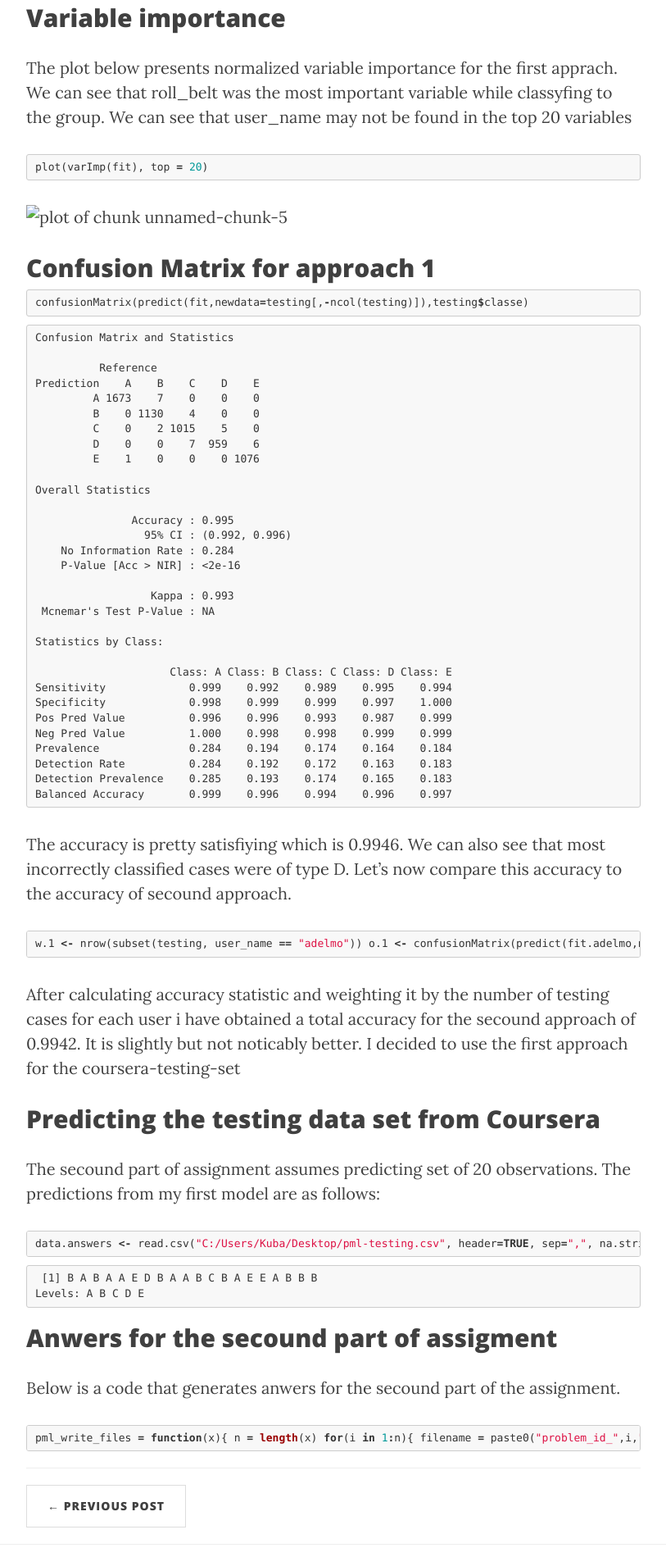
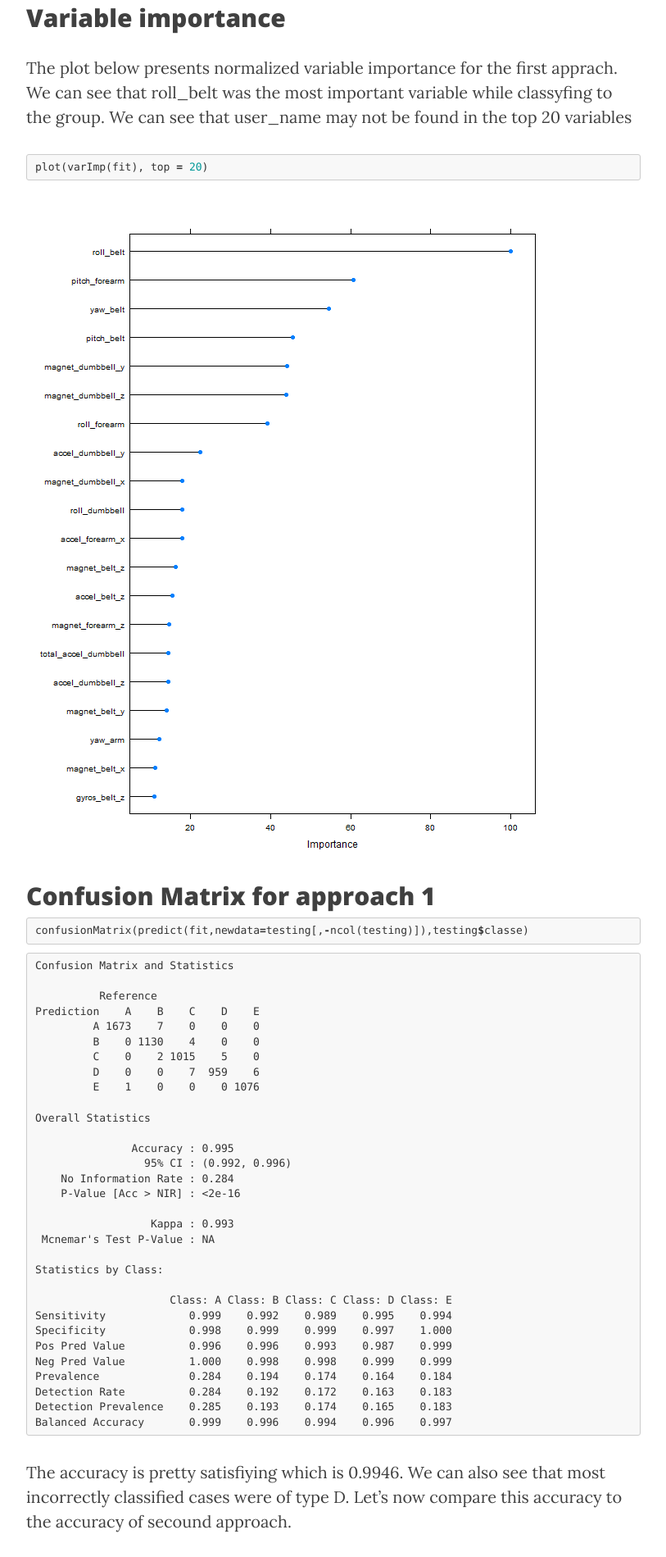
Before and after one commit to Rawrqs/Rawrqs.github.io, a Jekyll site: the page built from _posts/2015-03-01-machine-learning.md, in a window 1280 px wide. Shown: the part 2701-4600 px from the top of the page at 82% size, without its empty margins (233-1046 px from the left). Built offline with Jekyll 4.4.1, drawn with Linux system fonts in a browser that asks for light colours; nearby versions of some CDN libraries.

Commit message:
Initial commit7

````diff
--- a/_posts/2015-03-01-machine-learning.md
+++ b/_posts/2015-03-01-machine-learning.md
@@ -114,7 +115,7 @@ The plot below presents normalized variable importance for the first apprach. We
 plot(varImp(fit), top = 20)
 ```
 
-![plot of chunk unnamed-chunk-5](img/unnamed-chunk-5.png)
+![plot of chunk unnamed-chunk-5]({{ site.baseurl }}/img/unnamed-chunk-5.png)
 
 ## Confusion Matrix for approach 1
 
````
Also changed, not shown: other parts of _posts/2015-03-01-machine-learning.md (+1 -0 lines), 1 other file.
